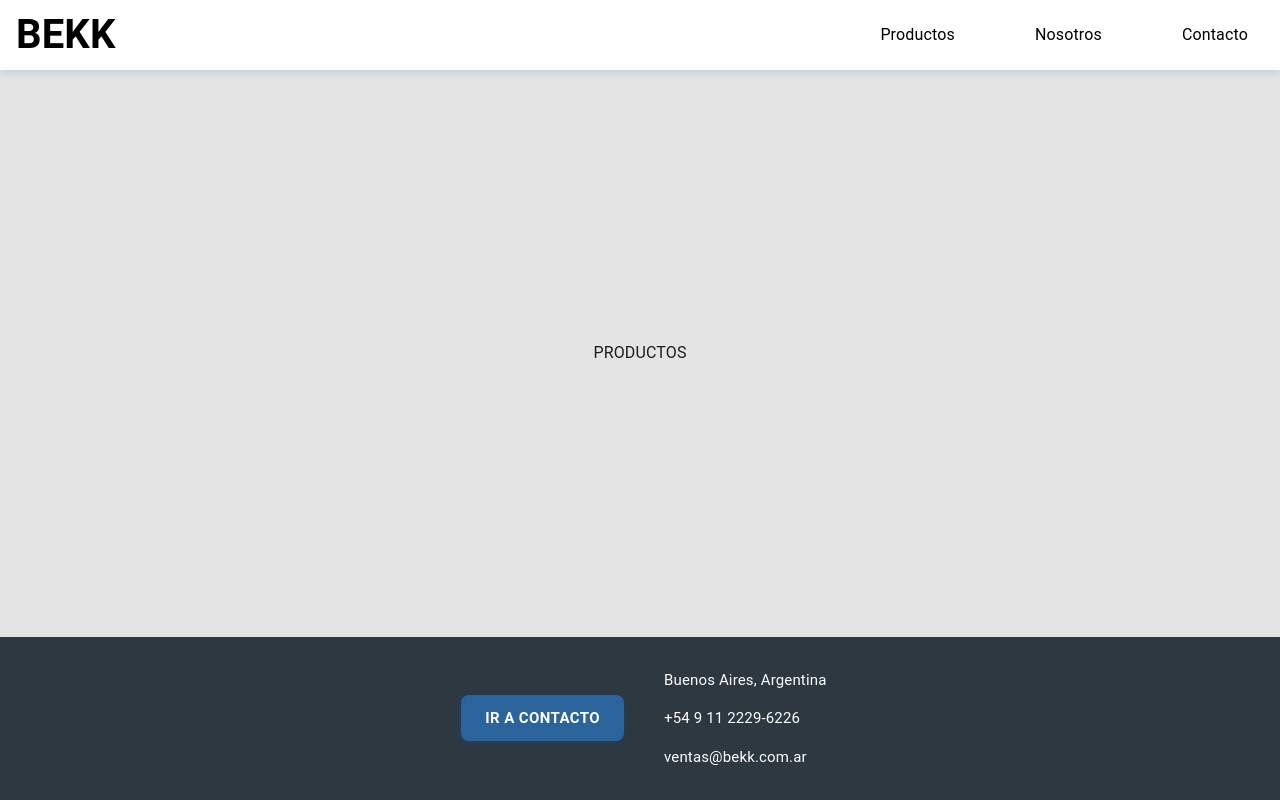
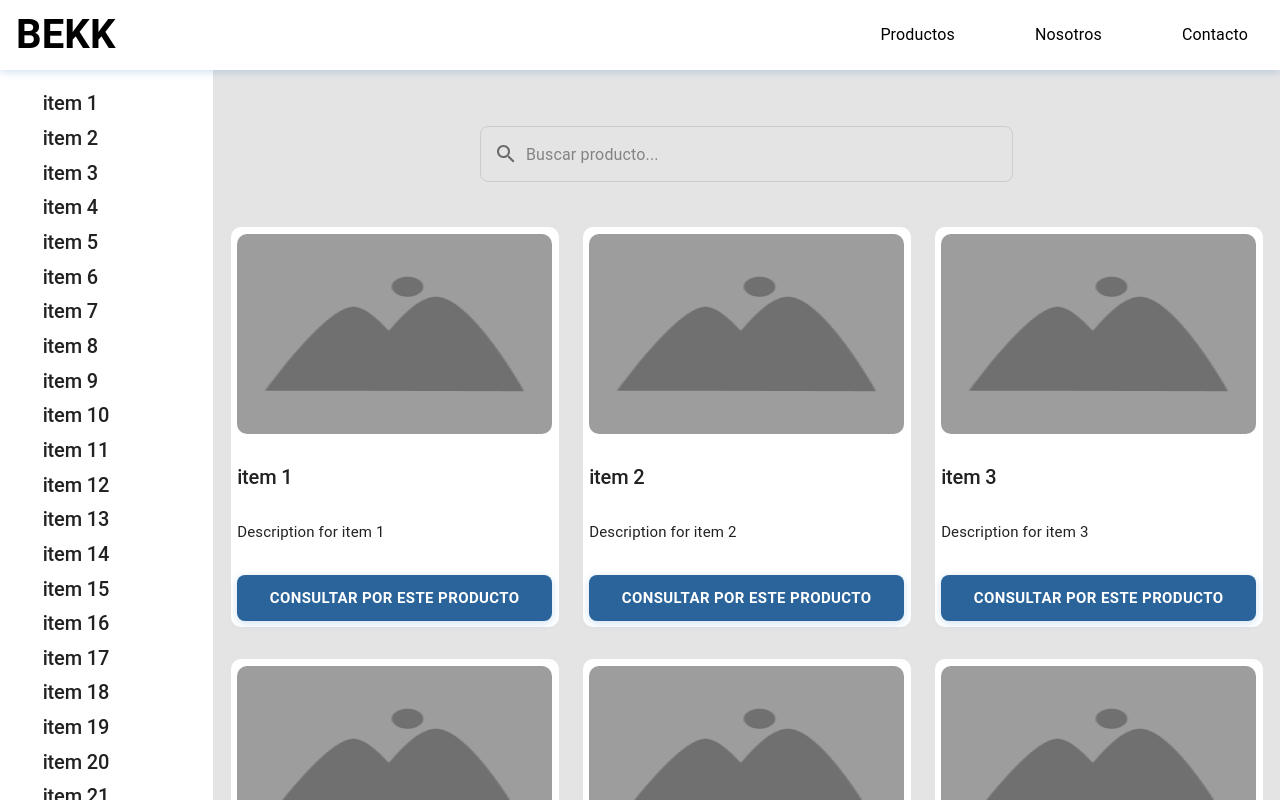
Before and after one commit to BEKK-web/bekk, a Next.js app: page / in a window 1280 px wide. Shown: the top 800 px of the page. Built offline with nearby package versions, Linux system fonts and the light colour scheme; some icons are missing.

Commit message:
Agrego la pantalla de productos

```diff
--- a/next.config.mjs
+++ b/next.config.mjs
@@ -1,4 +1,13 @@
 /** @type {import('next').NextConfig} */
 const nextConfig = {};
-
+nextConfig.images = {
+    remotePatterns: [
+        {
+            protocol: 'https',
+            hostname: 'picsum.photos',
+            port: '',
+            pathname: '/**',
+        },
+    ],
+};
 export default nextConfig;
--- a/src/app/page.js
+++ b/src/app/page.js
@@ -1,17 +1,36 @@
-import { Box } from "@mui/material";
+'use client';
+import { Box, Grid } from "@mui/material";
+import ProductsList from "@/components/ProductsList";
+import ProductsGrid from "@/components/ProductsGrid";
 
 export default function Products() {
+  // TODO: Fetch products from an API or database
+  // Expecting:
+  // {
+  //   name: String,
+  //   description: String,
+  //   image: String, // URL to the product image
+  // }
+  const products = Array.from({ length: 120 }, (_, i) => ({ name: `item ${i + 1}`, description: `Description for item ${i + 1}`, price: (i + 1) * 10, image: `https://picsum.photos/315/200?random=${i + 1}` }));
+
   return (
     <Box sx={{
       display: "flex",
-      flexDirection: "column",
-      alignItems: "center",
-      justifyContent: "center",
+      flexDirection: "row",
       flex: 1,
-      paddingTop: '40px',
-      paddingBottom: "40px"
     }}>
-      PRODUCTOS
-    </Box>
+
+      <Grid container width={'100%'}>
+        <Grid size={{ xs: 0, sm: 4, md: 2 }} sx={{ display: { xs: "none", sm: "flex" } }}>
+          <ProductsList products={products} />
+        </Grid>
+
+        <Grid size={{ xs: 12, sm: 8, md: 10 }}>
+          <ProductsGrid products={products} />
+        </Grid>
+
+      </Grid>
+    </Box >
   );
 }
+//
--- /dev/null
+++ b/src/components/ProductCard.js
@@ -0,0 +1,27 @@
+import { Box, Typography, Button } from "@mui/material";
+import Image from "next/image";
+
+export default function ProductCard({ product }) {
+    return (
+        <Box sx={{ display: 'flex', flexDirection: 'column', bgcolor: 'primary.main', width: '335px', height: '400px', justifyContent: 'space-between', padding: '2%', borderRadius: '10px' }}>
+
+            <Box sx={{ display: 'flex', justifyContent: 'center', alignItems: 'center', width: '100%', overflow: 'hidden', borderRadius: '10px', }}>
+                <Image width={315} height={200} src='/placeholder.png' alt={product.name} />
+            </Box>
+
+            <Typography variant="h2">
+                {product.name}
+            </Typography>
+
+            <Typography variant="body">
+                {product.description}
+            </Typography>
+
+            <Button variant='contained' sx={{ bgcolor: 'primary.button' }} onClick={() => window.open(`https://wa.me/5491122296226?text=Hola%21%20Quiero%20consultar%20por%20un%20${product.name}`, '_blank')}>
+                <Typography variant="primaryButton" sx={{ color: 'secondary.contrastText' }}>
+                    Consultar por este producto
+                </Typography>
+            </Button>
+        </Box >
+    );
+}
--- /dev/null
+++ b/src/components/ProductsGrid.js
@@ -0,0 +1,60 @@
+import { Grid, Box, TextField, InputAdornment } from "@mui/material";
+import { Search } from "@mui/icons-material";
+import ProductCard from "./ProductCard";
+import { useState, useEffect } from "react";
+
+export default function ProductsGrid({ products }) {
+    const [search, setSearch] = useState("");
+    const [filteredProducts, setFilteredProducts] = useState(products);
+
+    const handleSearch = (e) => {
+        const value = e.target.value;
+        setSearch(value);
+        if (!value) {
+            setFilteredProducts(products);
+        } else {
+            setFilteredProducts(
+                products.filter(product =>
+                    product.name && product.name.toLowerCase().includes(value.toLowerCase())
+                )
+            );
+        }
+    };
+
+    useEffect(() => {
+        if (!search) {
+            setFilteredProducts(products);
+        } else {
+            setFilteredProducts(
+                products.filter(product =>
+                    product.name && product.name.toLowerCase().includes(search.toLowerCase())
+                )
+            );
+        }
+    }, [products]);
+
+    return (
+        <Box sx={{ display: 'flex', flexDirection: 'column', width: '100%', height: '100%', paddingTop: '40px', alignItems: 'center', marginTop: 2 }}>
+            <TextField
+                variant="outlined"
+                placeholder="Buscar producto..."
+                value={search}
+                onChange={handleSearch}
+                sx={{ mb: 3, width: '50%' }}
+                slotProps={{
+                    input: {
+                        startAdornment: <InputAdornment position="start"><Search /></InputAdornment>,
+                    },
+                }}
+            />
+
+            <Grid container spacing={4} sx={{ width: '100%', padding: '2%' }}>
+                {filteredProducts.map((product, index) => (
+                    <Grid size={{ xs: 12, md: 6, lg: 4, xl: 3 }} key={index} sx={{ display: 'flex', justifyContent: 'center' }}>
+                        <ProductCard product={product} />
+                    </Grid>
+                ))}
+            </Grid>
+        </Box>
+    );
+}
--- /dev/null
+++ b/src/components/ProductsList.js
@@ -0,0 +1,11 @@
+import { Box, Typography } from "@mui/material";
+
+export default function ProductsList({ products }) {
+    return (
+        <Box sx={{ bgcolor: 'primary.main', width: '100%', height: '100%', display: 'flex', flexDirection: 'column', justifyContent: 'top', alignItems: 'start', paddingTop: '10%', paddingLeft: '0%' }}>
+            {products.map((product, index) => (
+                <Typography key={index} variant="h2" sx={{ marginX: '20%', marginBottom: '5%' }}>{product.name}</Typography>
+            ))}
+        </Box>
+    );
+}
```
Also changed, not shown: public/placeholder.png (added).
